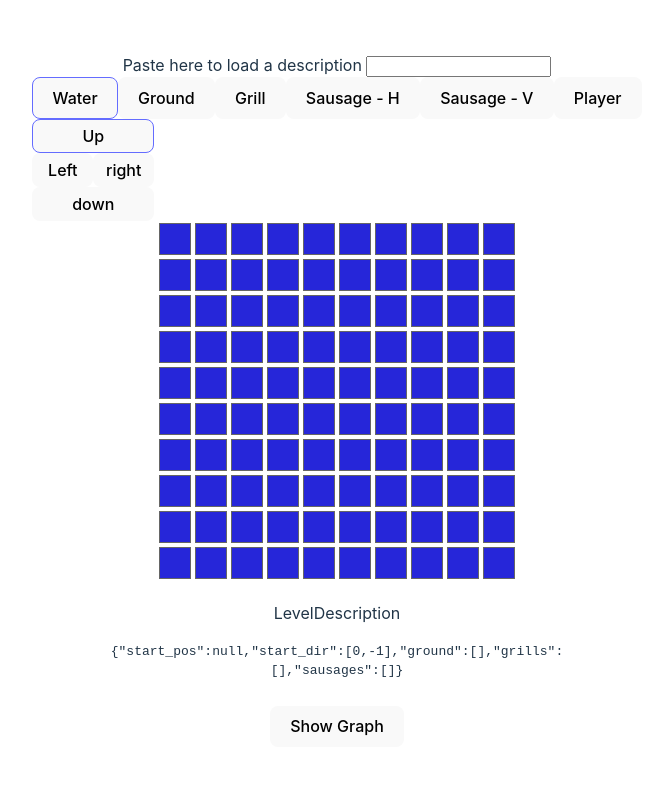
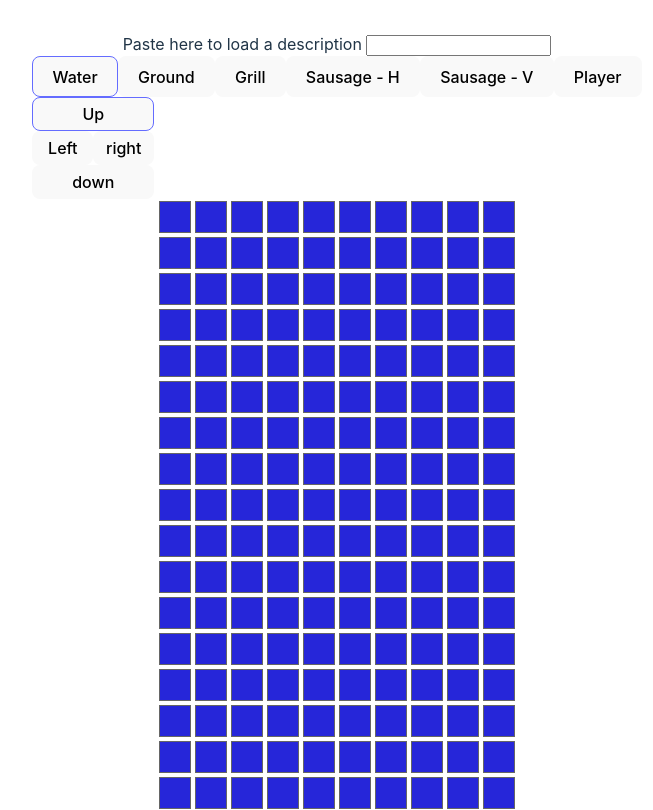
Before and after one commit to kerstop/StephensSausageRollSolver, a React (Vite) app in the folder frontend/: page / in a window 1280 px wide. Shown: the top 810 px of the page, without its empty margins (303-956 px from the left). Built offline with nearby package versions, Linux system fonts and the light colour scheme.

Commit message:
switch everything over to a vec3

```diff
--- a/frontend/src/App.tsx
+++ b/frontend/src/App.tsx
@@ -10,7 +10,7 @@ function App() {
 
   return (
     <>
-      <LevelEditor setSolution={setSolution} width={10} height={10} />
+      <LevelEditor setSolution={setSolution} lenX={10} lenY={10} lenZ={2} />
       {solution !== null ? <Graph level={solution} /> : ""}
     </>
   );
--- a/frontend/src/LevelEditor.tsx
+++ b/frontend/src/LevelEditor.tsx
@@ -1,16 +1,17 @@
 import { useEffect, useRef, useState } from "react";
-import { IVec2, LevelDescription, LevelGraph, Sausage } from "./types";
+import { IVec2, IVec3, LevelDescription, LevelGraph, Sausage } from "./types";
 import SolutionWorker from "./worker?worker";
 import { produce } from "immer";
 interface Args {
   setSolution: (solution: LevelGraph) => void;
-  width: number;
-  height: number;
+  lenX: number;
+  lenY: number;
+  lenZ: number;
 }
 
 type Tool = "water" | "ground" | "grill";
 
-function LevelEditor({ setSolution, height, width }: Args) {
+function LevelEditor({ setSolution, lenY, lenX, lenZ }: Args) {
   const worker = useRef(new SolutionWorker());
 
   const [groundTiles, setGroundTiles] = useState<Set<string>>(new Set());
@@ -22,16 +23,18 @@ function LevelEditor({ setSolution, height, width }: Args) {
   const [playerDir, setPlayerDir] = useState<"up" | "right" | "down" | "left">(
     "up",
   );
-  const [playerPos, setPlayerPos] = useState<IVec2 | null>(null);
+  const [playerPos, setPlayerPos] = useState<IVec3 | null>(null);
   const [waiting, setWaiting] = useState<boolean>(false);
 
   const tiles = [];
-  for (let y = 0; y < height; y++) {
+
+  for (let z = 0; z < lenZ; z++) {
+    for (let y = 0; y < lenY; y++) {
       const row = [];
-    for (let x = 0; x < width; x++) {
+      for (let x = 0; x < lenX; x++) {
         let tileType = "water";
-      if (groundTiles.has(JSON.stringify([x, y]))) tileType = "ground";
-      if (grillTiles.has(JSON.stringify([x, y]))) tileType = "grill";
+        if (groundTiles.has(JSON.stringify([x, y, z]))) tileType = "ground";
+        if (grillTiles.has(JSON.stringify([x, y, z]))) tileType = "grill";
         row.push(
           <div
             key={x}
@@ -48,7 +51,7 @@ function LevelEditor({ setSolution, height, width }: Args) {
                     setSausages([
                       ...sausages,
                       {
-                      pos: [x, y],
+                        pos: [x, y, z],
                         cooked: [
                           [0, 0],
                           [0, 0],
@@ -61,7 +64,7 @@ function LevelEditor({ setSolution, height, width }: Args) {
                     setSausages([
                       ...sausages,
                       {
-                      pos: [x, y],
+                        pos: [x, y, z],
                         cooked: [
                           [0, 0],
                           [0, 0],
@@ -71,7 +74,7 @@ function LevelEditor({ setSolution, height, width }: Args) {
                     ]);
                     break;
                   case "player":
-                  setPlayerPos([x, y]);
+                    setPlayerPos([x, y, z]);
                     break;
                 }
               }
@@ -80,44 +83,60 @@ function LevelEditor({ setSolution, height, width }: Args) {
               if (tool === "water") {
                 setGrillTiles(
                   produce(grillTiles, (s) => {
-                  s.delete(JSON.stringify([x, y]));
+                    s.delete(JSON.stringify([x, y, z]));
                   }),
                 );
                 setGroundTiles(
                   produce(groundTiles, (s) => {
-                  s.delete(JSON.stringify([x, y]));
+                    s.delete(JSON.stringify([x, y, z]));
                   }),
                 );
               }
               if (tool === "ground") {
                 setGrillTiles(
                   produce(grillTiles, (s) => {
-                  s.delete(JSON.stringify([x, y]));
+                    s.delete(JSON.stringify([x, y, z]));
                   }),
                 );
                 setGroundTiles(
                   produce(groundTiles, (s) => {
-                  s.add(JSON.stringify([x, y]));
+                    s.add(JSON.stringify([x, y, z]));
                   }),
                 );
               }
               if (tool === "grill") {
                 setGrillTiles(
                   produce(grillTiles, (s) => {
-                  s.add(JSON.stringify([x, y]));
+                    s.add(JSON.stringify([x, y, z]));
                   }),
                 );
                 setGroundTiles(
                   produce(groundTiles, (s) => {
-                  s.delete(JSON.stringify([x, y]));
+                    s.delete(JSON.stringify([x, y, z]));
                   }),
                 );
               }
             }}
           >
             {sausages.map((s) => {
-            if (s.pos[0] === x && s.pos[1] === y) {
+              if (s.pos[0] === x && s.pos[1] === y && s.pos[2] === z) {
                 return s.orientation === "Vertical" ? "V" : "H";
+              }
+              if (
+                s.pos[0] === x + 1 &&
+                s.pos[1] === y &&
+                s.pos[2] === z &&
+                s.orientation === "Horizontal"
+              ) {
+                return "H";
+              }
+              if (
+                s.pos[0] === x &&
+                s.pos[1] === y + 1 &&
+                s.pos[2] === z &&
+                s.orientation === "Vertical"
+              ) {
+                return "V";
               }
             })}
             {playerPos?.[0] === x && playerPos[1] === y ? "P" : ""}
@@ -125,6 +144,7 @@ function LevelEditor({ setSolution, height, width }: Args) {
         );
       }
       tiles.push(row);
+    }
   }
 
   useEffect(() => {
@@ -136,27 +156,27 @@ function LevelEditor({ setSolution, height, width }: Args) {
   }, [worker]);
 
   const levelDescription = (() => {
-    let playerDirVector = [1, 0];
+    let playerDirVector = [1, 0, 0];
     switch (playerDir) {
       case "up":
-        playerDirVector = [0, -1];
+        playerDirVector = [0, -1, 0];
         break;
       case "right":
-        playerDirVector = [1, 0];
+        playerDirVector = [1, 0, 0];
         break;
       case "down":
-        playerDirVector = [0, 1];
+        playerDirVector = [0, 1, 0];
         break;
       case "left":
-        playerDirVector = [-1, 0];
+        playerDirVector = [-1, 0, 0];
         break;
     }
 
-    let ground: IVec2[] = [...groundTiles].map((t) => {
-      return JSON.parse(t) as IVec2;
+    let ground: IVec3[] = [...groundTiles].map((t) => {
+      return JSON.parse(t) as IVec3;
     });
-    let grills: IVec2[] = [...grillTiles].map((t) => {
-      return JSON.parse(t) as IVec2;
+    let grills: IVec3[] = [...grillTiles].map((t) => {
+      return JSON.parse(t) as IVec3;
     });
 
     return {
@@ -176,10 +196,14 @@ function LevelEditor({ setSolution, height, width }: Args) {
           const data = JSON.parse(
             e.get("data")?.toString() ?? "{}",
           ) as LevelDescription;
-          if (JSON.stringify(data.start_dir) === "[1,0]") setPlayerDir("right");
-          if (JSON.stringify(data.start_dir) === "[-1,0]") setPlayerDir("left");
-          if (JSON.stringify(data.start_dir) === "[0,1]") setPlayerDir("down");
-          if (JSON.stringify(data.start_dir) === "[0,-1]") setPlayerDir("up");
+          if (JSON.stringify(data.start_dir) === "[1,0,0]")
+            setPlayerDir("right");
+          if (JSON.stringify(data.start_dir) === "[-1,0,0]")
+            setPlayerDir("left");
+          if (JSON.stringify(data.start_dir) === "[0,1,0]")
+            setPlayerDir("down");
+          if (JSON.stringify(data.start_dir) === "[0,-1,0]") setPlayerDir("up");
+
           setPlayerPos(data.start_pos);
           setSausages(data.sausages);
           setGroundTiles(new Set(data.ground.map((t) => JSON.stringify(t))));
```
Also changed, not shown: frontend/src/types.ts (+8 -7 lines), 1 other file (tests, documents, lock files or other folders). Lines whose indentation alone changed are shown as unchanged.
